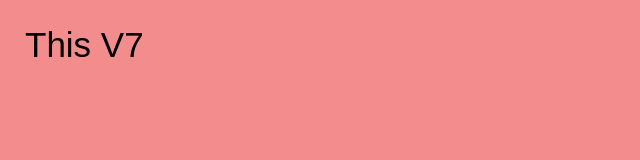
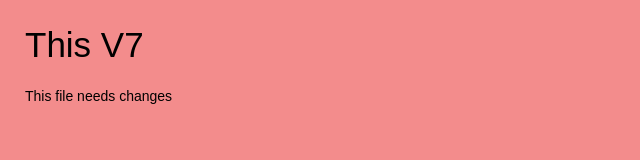
Before and after one commit to avinash17-spark/myrepo, a plain HTML site: page index.html in a window 1280 px wide. Shown: the whole page, without its empty margins (0-640 px from the left). Drawn offline with Linux system fonts and the light colour scheme.

Commit message:
Update index.html

```diff
--- a/index.html
+++ b/index.html
@@ -8,5 +8,6 @@
 </head>
 <body>
 <h1>This V7 </h1>
+<p>This file needs changes </p>
 </body>
 </html>
```
